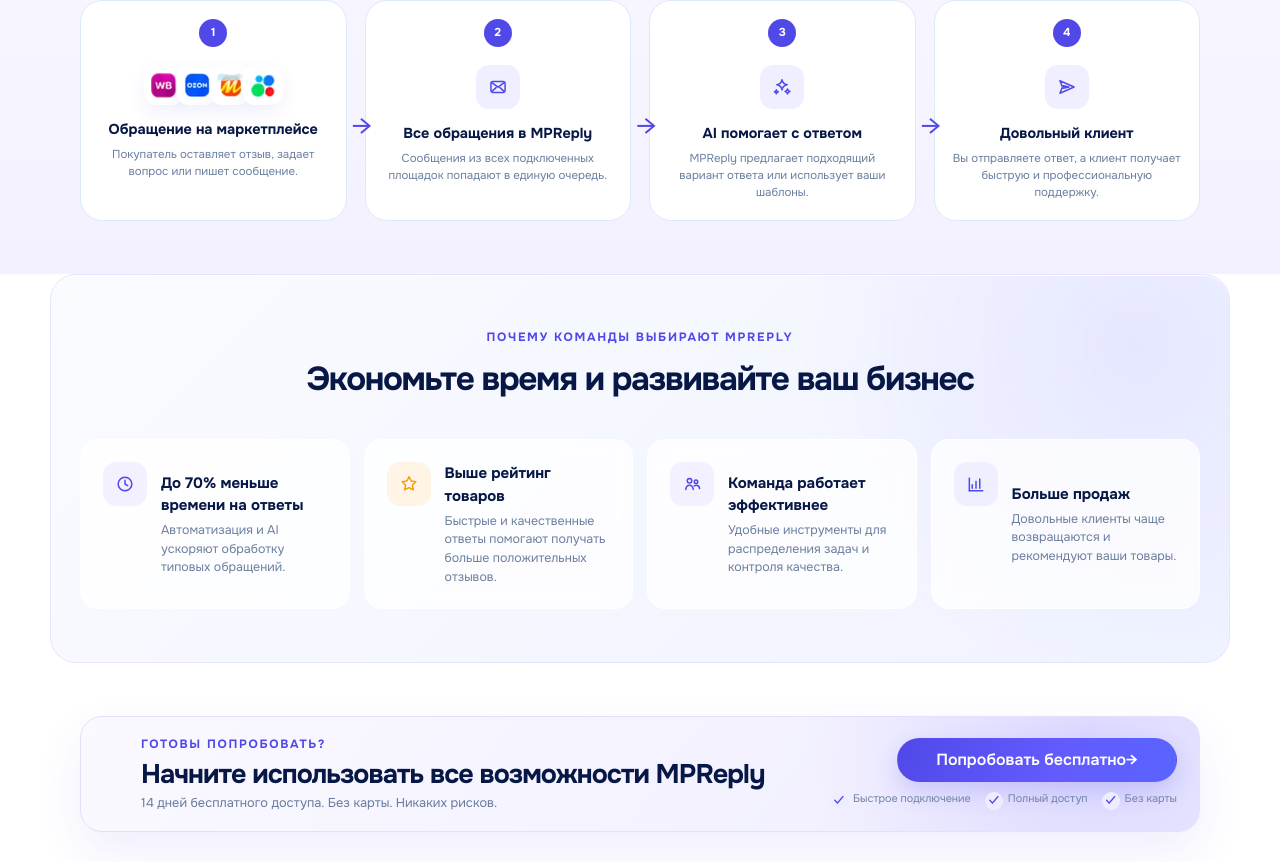
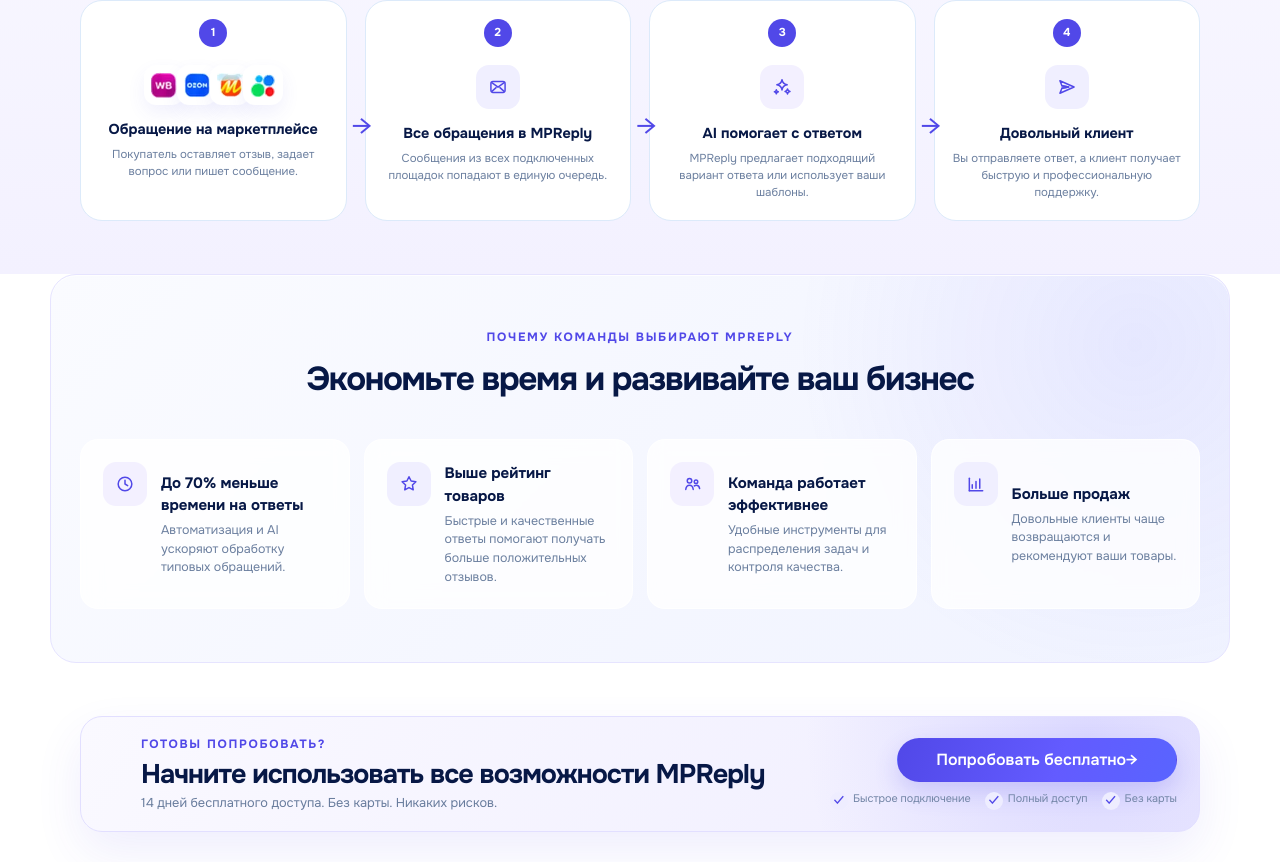
Before and after one commit to fedorovich-web/mpreply, a Next.js app in the folder apps/web/: page /features in a window 1280 px wide. Shown: the part 1535-2397 px from the top of the page. Built offline with nearby package versions, Linux system fonts and the light colour scheme; no server answers.

Commit message:
fix(web): match approved features icon tones

```diff
--- a/apps/web/app/features/page.tsx
+++ b/apps/web/app/features/page.tsx
@@ -127,7 +127,7 @@ const benefits: readonly [PublicIconName, Tone, string, string][] = [
   ],
   [
     "star",
-    "orange",
+    "blue",
     "Выше рейтинг товаров",
     "Быстрые и качественные ответы помогают получать больше положительных отзывов.",
   ],
@@ -318,7 +318,7 @@ export default function FeaturesPage() {
                       ))}
                     </span>
                   ) : (
-                    <span className="mockup-icon-chip" aria-hidden="true">
+                    <span className={`mockup-icon-chip ${index === 2 ? "purple" : ""}`} aria-hidden="true">
                       <PublicIcon name={step.icon} />
                     </span>
                   )}
```
